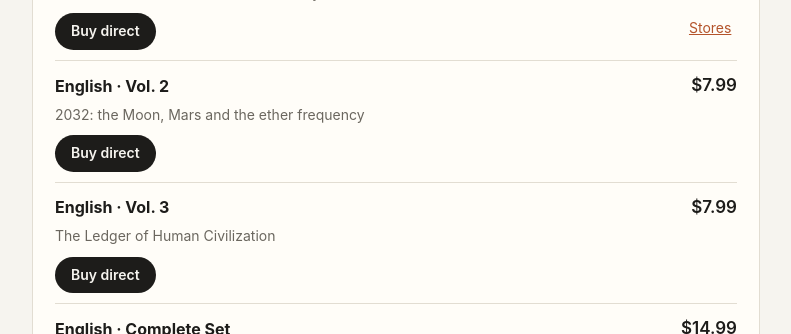
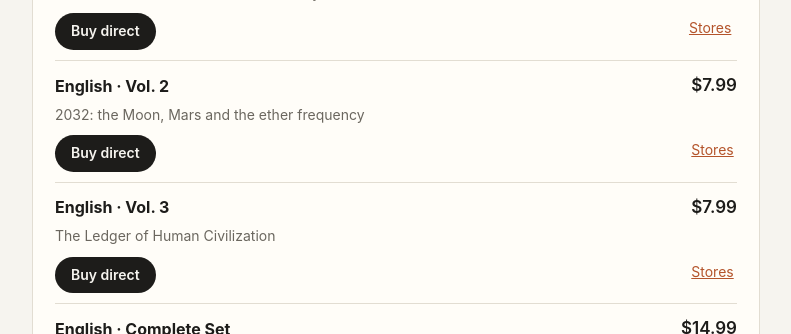
Before and after one commit to Han-yl-1/2032memo-site, a plain HTML site: page index.html in a window 1280 px wide. Shown: the part 1120-1454 px from the top of the page, without its empty margins (244-1035 px from the left). Drawn offline with Linux system fonts and the light colour scheme.

Commit message:
买书区：英文第二、三册加 Books2Read 书店链接

```diff
--- a/index.html
+++ b/index.html
@@ -61,9 +61,9 @@ footer{margin-top:56px;color:var(--muted);font-size:13px;border-top:1px solid va
         <div class="book"><b>English · Vol. 1</b><span>The Grok Memo: Grok tells its own story</span><em>$5.99</em>
           <a class="btn" href="https://2032memo.gumroad.com/l/en-vol1" rel="noopener" target="_blank">Buy direct</a><a href="https://books2read.com/u/YRBAjo" rel="noopener" target="_blank">Stores</a></div>
         <div class="book"><b>English · Vol. 2</b><span>2032: the Moon, Mars and the ether frequency</span><em>$7.99</em>
-          <a class="btn" href="https://2032memo.gumroad.com/l/en-vol2" rel="noopener" target="_blank">Buy direct</a></div>
+          <a class="btn" href="https://2032memo.gumroad.com/l/en-vol2" rel="noopener" target="_blank">Buy direct</a><a href="https://books2read.com/u/lKZEeq" rel="noopener" target="_blank">Stores</a></div>
         <div class="book"><b>English · Vol. 3</b><span>The Ledger of Human Civilization</span><em>$7.99</em>
-          <a class="btn" href="https://2032memo.gumroad.com/l/en-vol3" rel="noopener" target="_blank">Buy direct</a></div>
+          <a class="btn" href="https://2032memo.gumroad.com/l/en-vol3" rel="noopener" target="_blank">Buy direct</a><a href="https://books2read.com/u/aPNGz8" rel="noopener" target="_blank">Stores</a></div>
         <div class="book"><b>English · Complete Set</b><span>All three volumes, save $6.98</span><em>$14.99</em>
           <a class="btn" href="https://2032memo.gumroad.com/l/en-set" rel="noopener" target="_blank">Buy direct</a></div>
       </div>
```
